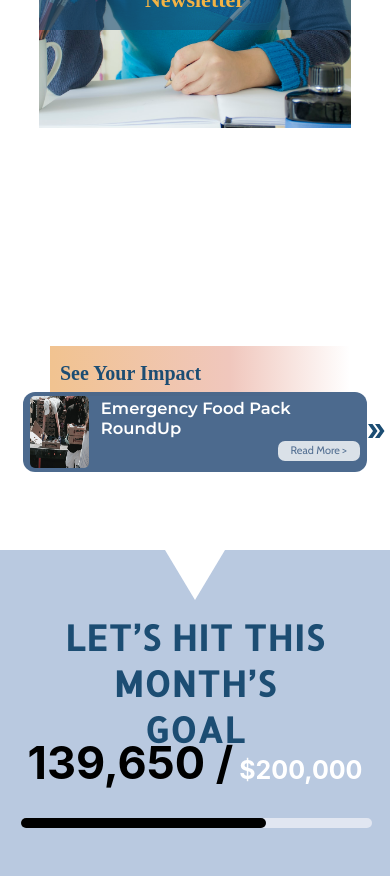
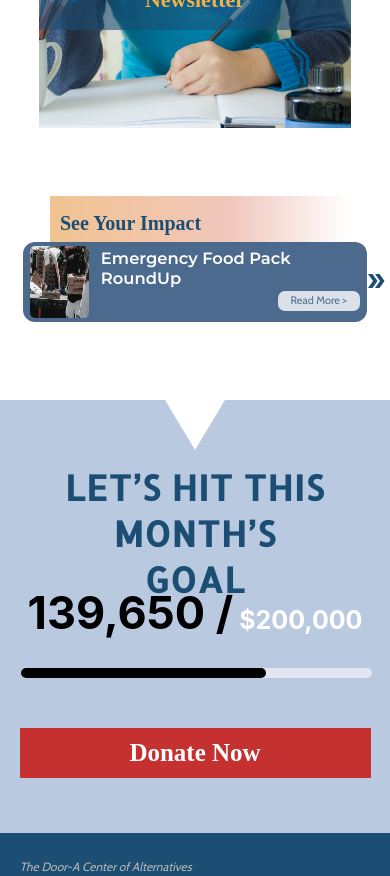
Before and after one commit to Ricomitch/The-Door, a React (Create React App) app in the folder client/: page /get-involved in a window 390 px wide. Shown: the part 2080-2956 px from the top of the page. Built offline with nearby package versions, Linux system fonts and the light colour scheme; a web font is replaced by a local one.

Commit message:
good night

```diff
--- a/client/src/components/GetInvolved/ImpactGetInvolved.css
+++ b/client/src/components/GetInvolved/ImpactGetInvolved.css
@@ -103,10 +103,8 @@ h1.see-your-impact {
     margin-left: 50px;
   }
   .see-your-impact {
-    /* position: absolute !important;
-    bottom: 2% !important; */
     font-size: 20px !important;
-    /* position: absolute !important; */
+
     width: 252px !important;
     margin-top: 75px !important ;
     margin-left: 60px !important;
@@ -124,14 +122,12 @@ h1.see-your-impact {
   }
   .getInvolved-impact-section {
     position: relative !important;
+    margin-top: -150px !important;
   }
   .right-arrow-getInvolved {
     position: absolute;
     top: 50%;
     right: 2px;
     font-size: 5px !important;
-
-
   }
-
 }
```
